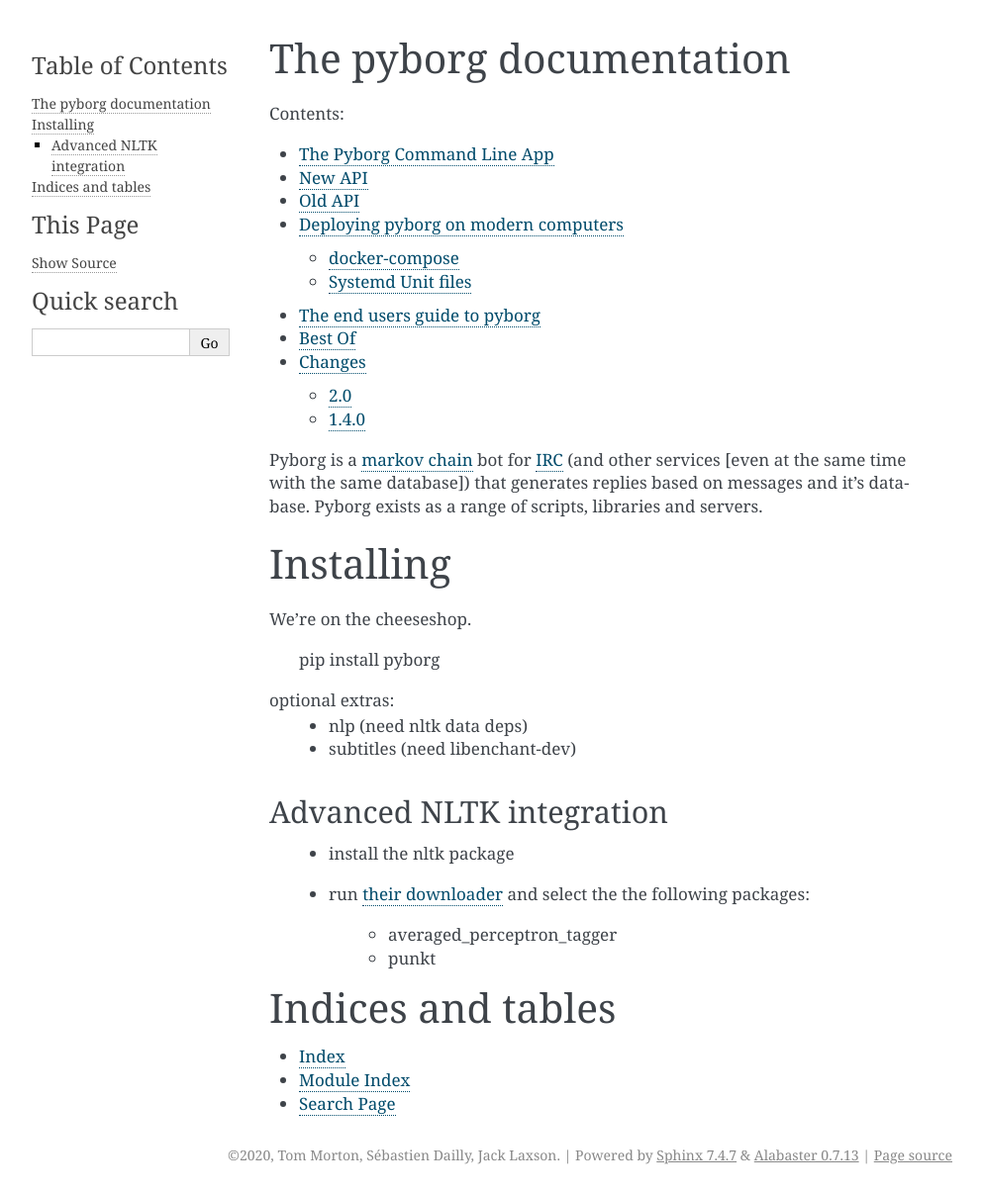
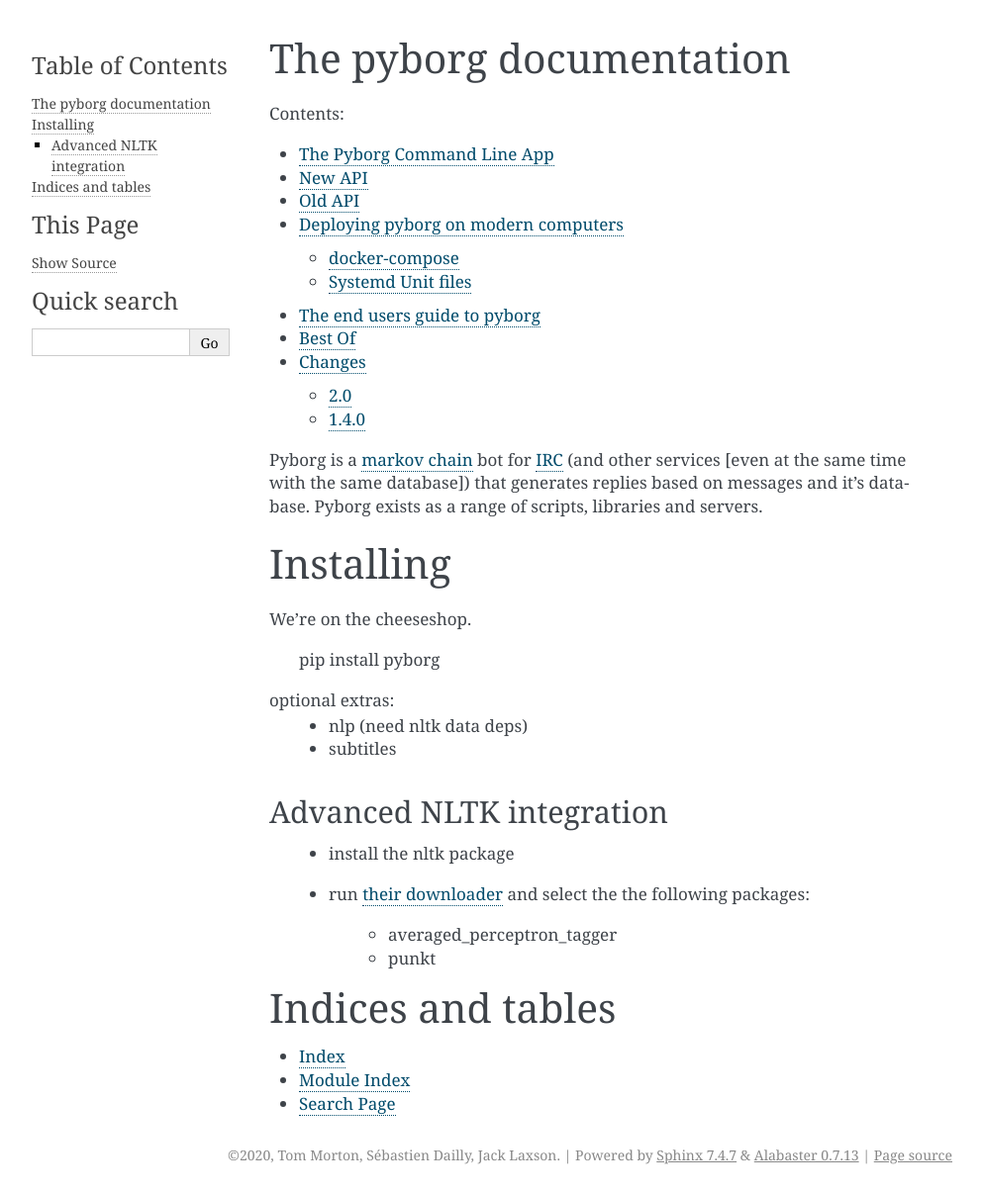
Before and after one commit to jrabbit/pyborg-1up, a Sphinx documentation site: the page built from docs/source/index.rst, in a window 1280 px wide. Shown: the whole page at 99% size, without its empty margins (148-1141 px from the left). Built offline with Sphinx 7.4.7, drawn with Linux system fonts in a browser that asks for light colours.

Commit message:
remove enchant references

```diff
--- a/docs/source/index.rst
+++ b/docs/source/index.rst
@@ -33,7 +33,7 @@
 
 optional extras:
    - nlp (need nltk data deps)
-   - subtitles (need libenchant-dev)
+   - subtitles
 
 
 Advanced NLTK integration
```
Also changed, not shown: 1 other file.
